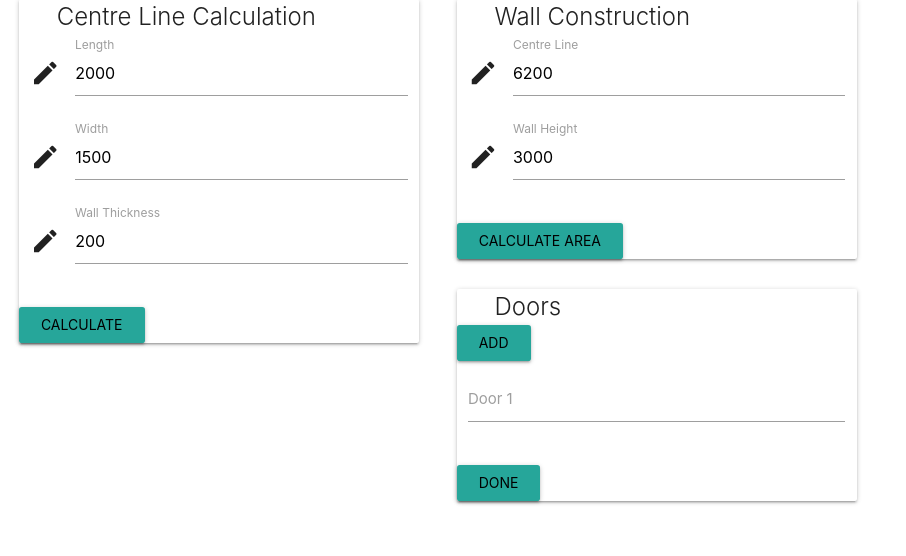
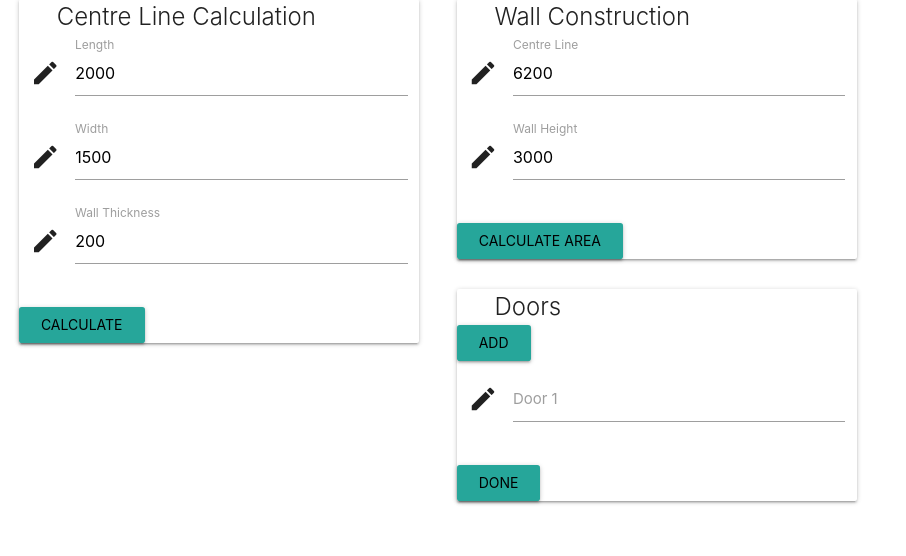
Before and after one commit to AdongoJr/Django-QS, a Django app: page /main/ in a window 1280 px wide. Shown: the part 244-800 px from the top of the page, without its empty margins (0-906 px from the left). Run offline with Django 3.2, Linux system fonts and the light colour scheme; a user stored in the database is signed in.

Commit message:
modified to include materialize id attribute

```diff
--- a/static/js/main.js
+++ b/static/js/main.js
@@ -6,7 +6,11 @@ function addInput(divName) {
         alert('You have reached the limit: ' + counter + ' inputs.');
     } else {
         var newdiv = document.createElement('div');
-        newdiv.innerHTML = '<div class="input-field col s12">' + '<label>Door ' + (counter + 1) + '</label>' + '<input type="number" name="doors" value="">' + '</div>';
+        newdiv.innerHTML = '<div class="input-field col s12">' +
+            '<i class="material-icons prefix">create</i>' +
+            '<label' + ' for="' + (counter + 1) + '"' + '>Door ' + (counter + 1) + '</label>' +
+            '<input' + ' id="' + (counter + 1) + '"' + ' type="number" name="doors" value="">' +
+            '</div>';
         document.getElementById(divName).appendChild(newdiv);
         counter ++;
     }
--- a/templates/main.html
+++ b/templates/main.html
@@ -61,8 +61,9 @@
                 <input type="button" value="Add" id="add" onclick="addInput('dynamicInput');" class="btn waves-effect waves-light"> <br>
                 <div id="dynamicInput">
                     <div class="input-field col s12">
-                        <label for="d">Door 1</label>
-                        <input type="number" name="doors" id="d" value="">
+                        <i class="material-icons prefix">create</i>
+                        <label for="1">Door 1</label>
+                        <input type="number" name="doors" id="1" value="">
                     </div>
                 </div> <br>
                 </div>
```
